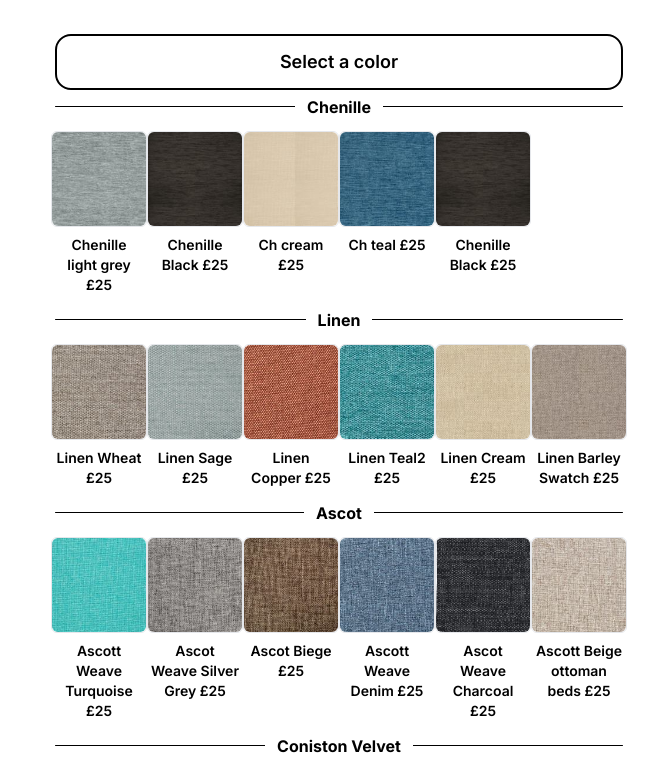
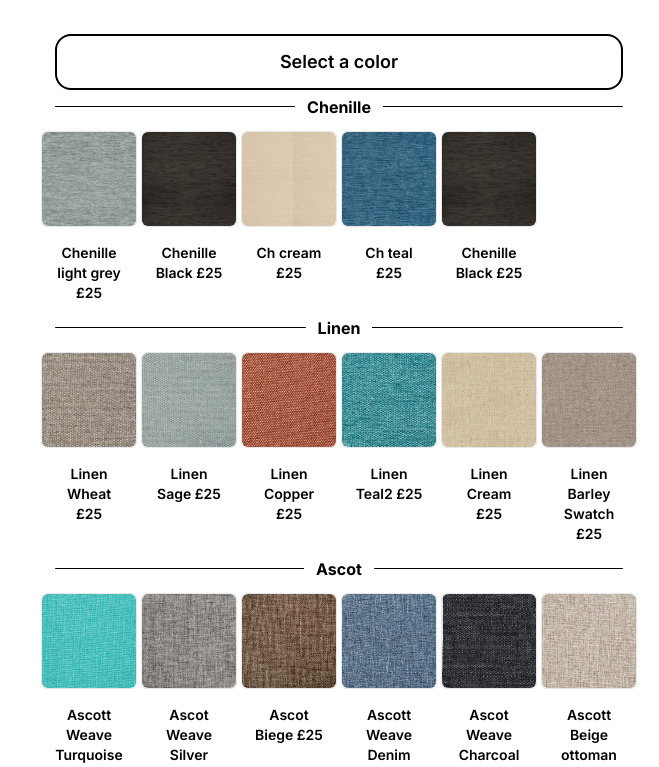
Before and after one commit to MatthewNweke/Bed_factory, a Next.js app: page /products in a window 1280 px wide. Shown: the part 2540-3307 px from the top of the page, without its empty margins (621-1280 px from the left). Built offline with nearby package versions, Linux system fonts and the light colour scheme.

Commit message:
color palette

```diff
--- a/src/components/cards/ColorPalette.js
+++ b/src/components/cards/ColorPalette.js
@@ -77,16 +77,16 @@ const ColorPalette = () => {
             </div>
           </div>
         )}
-        <div className="grid grid-cols-3 sm:grid-cols-4 md:grid-cols-6 gap-2">
+        <div className="grid xl:grid-cols-6 xl:gap-8 grid-cols-3  sm:grid-cols-4 md:grid-cols-4 lg:grid-cols-3  gap-2">
           {rowColors.map((color, index) => (
-            <div key={index} className="flex flex-col items-center">
+            <div key={index} className="flex flex-col gap-2  items-center">
               <div
                 className="w-16 sm:w-20 md:w-24 h-16 sm:h-20 md:h-24 border-[1px] rounded-md cursor-pointer transition duration-300 ease-in-out"
                 onClick={() => handleColorClick(color)}
               >
                 <img
-                  src={color} // Assuming each color in the array is a path or URL to an image
-                  alt={label} // You can set alt text to the label or any appropriate text
+                  src={color}
+                  alt={label}
                   className="w-full h-full object-cover rounded-md"
                 />
               </div>
```
